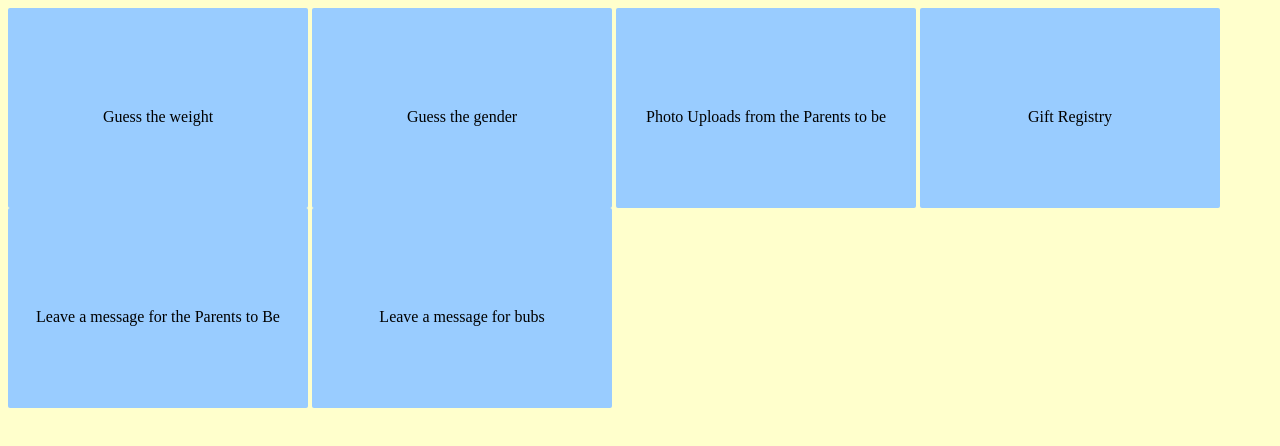
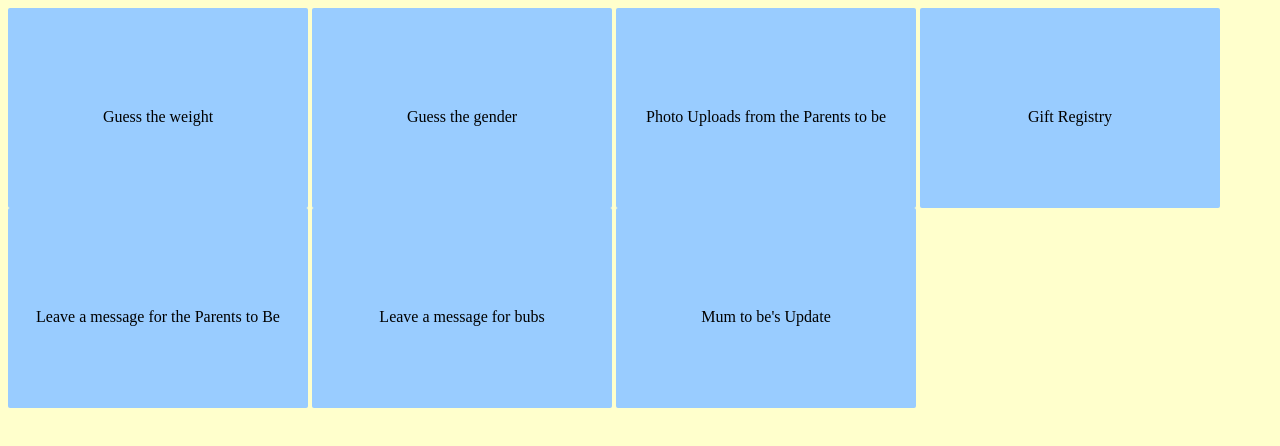
Before and after one commit to KimberleyLawrence/Shower, a plain HTML site: page index.html in a window 1280 px wide. Drawn offline with Linux system fonts and the light colour scheme.

Commit message:
Adding in a new subject

```diff
--- a/index.html
+++ b/index.html
@@ -25,6 +25,9 @@
     <div class="game" id="game_baby_message">
       <div class="game_title">Leave a message for bubs</div>
     </div>
+    <div class="game" id="game_update">
+      <div class="game_title">Mum to be's Update</div>
+    </div>
   </div>
 
 </body>
```
